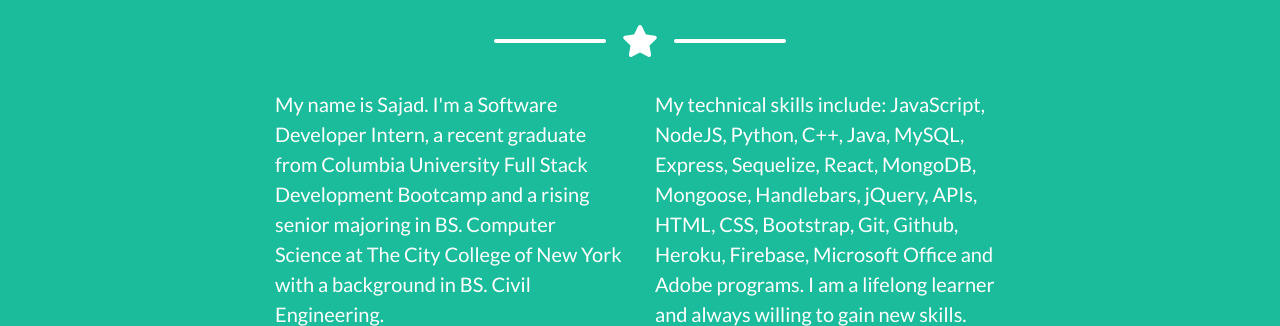
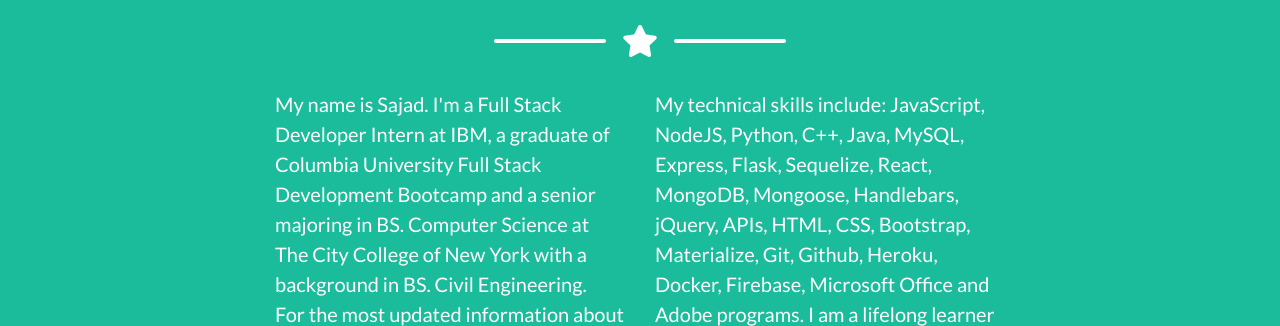
Before and after one commit to sajadgzd/sajadgzd.github.io, a website with bundled scripts: page index.html in a window 1280 px wide. Shown: the part 1877-2203 px from the top of the page. Built offline with nearby package versions, Linux system fonts and the light colour scheme.

Commit message:
updated titile

```diff
--- a/index.html
+++ b/index.html
@@ -66,7 +66,7 @@
             </div>
 
             <!-- Masthead Subheading -->
-            <p class="masthead-subheading font-weight-light mb-0">Full Stack Developer | Rising Senior Year Computer Science Major</p>
+            <p class="masthead-subheading font-weight-light mb-0">Full Stack Developer | Senior Year Computer Science Major</p>
 
         </div>
     </header>
@@ -195,7 +195,7 @@
             <!-- About Section Content -->
             <div class="row">
                 <div class="col-lg-4 ml-auto">
-                    <p class="lead">My name is Sajad. I'm a Software Developer Intern, a recent graduate from Columbia University Full Stack Development Bootcamp and a rising senior majoring in BS. Computer Science at The City College of New York with a background in BS. Civil Engineering.<br>
+                    <p class="lead">My name is Sajad. I'm a Full Stack Developer Intern at IBM, a graduate of Columbia University Full Stack Development Bootcamp and a senior majoring in BS. Computer Science at The City College of New York with a background in BS. Civil Engineering.<br>
                          For the most updated information about me, please visit my <a class="" href="https://github.com/sajadgzd" target="_blank" style="color: white;">
                             <i class="fab fa-fw fa-github"></i>GitHub
                         </a> or <a class="" href="https://www.linkedin.com/in/sajadgzd/" target="_blank" style="color: white;">
@@ -204,8 +204,8 @@
                     </p>
                 </div>
                 <div class="col-lg-4 mr-auto">
-                    <p class="lead">My technical skills include: JavaScript, NodeJS, Python, C++, Java, MySQL, Express, Sequelize, React, MongoDB, Mongoose, Handlebars, jQuery, APIs, HTML, CSS, Bootstrap, Git, Github, Heroku, Firebase, Microsoft Office and Adobe programs. I am a lifelong learner and
-                        always willing to gain new skills. Running a successful small business has helped me become an outcome-oriented businessperson. I am fluent in English and Persian (Farsi). I am authorized to work in the United States.</p>
+                    <p class="lead">My technical skills include: JavaScript, NodeJS, Python, C++, Java, MySQL, Express, Flask, Sequelize, React, MongoDB, Mongoose, Handlebars, jQuery, APIs, HTML, CSS, Bootstrap, Materialize, Git, Github, Heroku, Docker, Firebase, Microsoft Office and Adobe programs. I am a lifelong learner and
+                        always willing to gain new skills. Running a successful small business has helped me become an outcome-oriented businessperson. I am fluent in English and Persian (Farsi).</p>
                 </div>
             </div>
 
@@ -266,7 +266,7 @@
     <!-- Copyright Section -->
     <section class="copyright py-4 text-center text-white">
         <div class="container">
-            <small>Copyright &copy; Sajad Gholamzadehrizi 2019</small>
+            <small>Copyright &copy; Sajad Gholamzadehrizi 2020</small>
         </div>
     </section>
 
```
